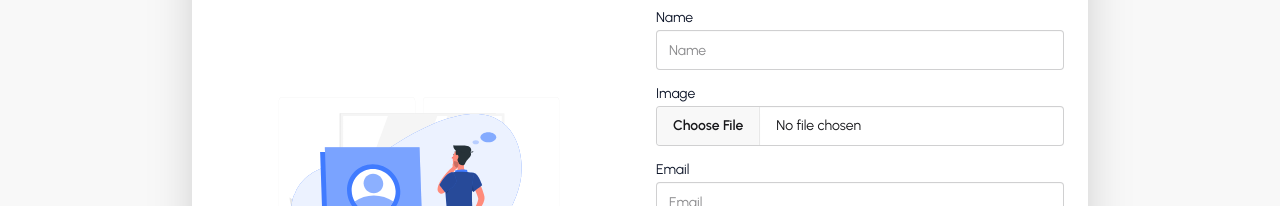
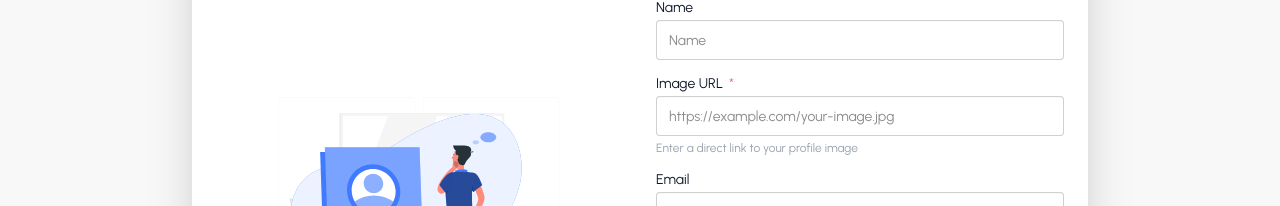
Before and after one commit to hasnatfahmidkhan/scholar-stream, a React (Vite) app: page /signUp in a window 1280 px wide. Shown: the part 209-415 px from the top of the page. Built offline with nearby package versions, Linux system fonts and the light colour scheme; no server answers.

Commit message:
remove upload image in sign up added url system & when user sign up with email pass store the user data in db

```diff
--- /dev/null
+++ b/src/hooks/useAxios.jsx
@@ -0,0 +1,27 @@
+import axios from "axios";
+import React, { useEffect } from "react";
+import useAuth from "./useAuth";
+
+const instance = axios.create({
+  baseURL: import.meta.env.VITE_DOMAIN_URL,
+});
+
+const useAxios = () => {
+  const { user } = useAuth();
+  useEffect(() => {
+    const requestInterceptor = axios.interceptors.request.use(
+      (config) => {
+        config.headers.Authorization = `Bearer ${user.accessToken}`;
+        return config;
+      },
+      (err) => {}
+    );
+
+    return () => {
+      axios.interceptors.request.eject(requestInterceptor);
+    };
+  }, [user]);
+  return instance;
+};
+
+export default useAxios;
--- a/src/pages/Authentication/SignIn/SignIn.jsx
+++ b/src/pages/Authentication/SignIn/SignIn.jsx
@@ -29,7 +29,7 @@ const SignIn = () => {
 
   const onSubmit = async (data) => {
     setAuthLoading(true);
-    const { email, password, rememberMe } = data;
+    const { email, password } = data;
     try {
       const { user } = await signInWithEmailPassFunc(email, password);
       setUser(user);
--- a/src/pages/Authentication/SignUp/SignUp.jsx
+++ b/src/pages/Authentication/SignUp/SignUp.jsx
@@ -4,11 +4,12 @@ import { Link, useLocation, useNavigate } from "react-router";
 import SocialBtn from "../../../components/SocialBtn";
 import Lottie from "lottie-react";
 import signupAnimation from "../../../assets/animations/Login.json";
-import { uploadImage } from "../../../utils";
 import useAuth from "../../../hooks/useAuth";
 import toast from "react-hot-toast";
+import useAxios from "../../../hooks/useAxios";
 
 const SignUp = () => {
+  const axiosInstance = useAxios();
   const {
     signUpWithEmailPassFunc,
     authLoading,
@@ -28,14 +29,16 @@ const SignUp = () => {
   const onSubmit = async (data) => {
     setAuthLoading(true);
     const { image, email, password, name } = data;
-    const imgFile = image[0];
-    const photoURL = await uploadImage(imgFile);
 
     try {
       const { user } = await signUpWithEmailPassFunc(email, password);
       setUser(user);
-      await updateProfileFunc(name, photoURL);
-      navigate(state || "/");
+      await updateProfileFunc(name, image);
+      const userInfo = { email, photoURL: image, displayName: name };
+      const { data } = await axiosInstance.post("/users", userInfo);
+      if (data.insertedId) {
+        navigate(state || "/");
+      }
     } catch (error) {
       toast.error(error.message);
     } finally {
@@ -122,41 +125,34 @@ const SignUp = () => {
                     )}
                   </div>
 
-                  {/* Image Field */}
+                  {/* Image URL Field */}
                   <div>
-                    <label className="custom-label">Image</label>
+                    <label className="custom-label">
+                      Image URL <span className="text-error">*</span>
+                    </label>
                     <input
-                      type="file"
-                      className={`file-input focus:border-primary focus:outline-none w-full ${
-                        errors.image ? "file-input-error" : ""
+                      type="url"
+                      className={`input focus:border-primary focus:outline-none w-full ${
+                        errors.image ? "input-error" : ""
                       }`}
-                      accept="image/*"
+                      placeholder="https://example.com/your-image.jpg"
                       {...register("image", {
-                        required: "Profile image is required",
-                        validate: {
-                          fileSelected: (files) =>
-                            files?.length > 0 || "Please select an image",
-                          fileSize: (files) =>
-                            !files[0] ||
-                            files[0].size <= 2 * 1024 * 1024 ||
-                            "Image size must be less than 2MB",
-                          fileType: (files) =>
-                            !files[0] ||
-                            [
-                              "image/jpeg",
-                              "image/jpg",
-                              "image/png",
-                              "image/webp",
-                            ].includes(files[0].type) ||
-                            "Only JPG, JPEG, PNG, and WebP images are allowed",
+                        pattern: {
+                          value:
+                            /^https?:\/\/.+\.(jpg|jpeg|png|gif|webp|svg)(\?.*)?$/i,
+                          message:
+                            "Please enter a valid image URL (jpg, jpeg, png, gif, webp, svg)",
                         },
                       })}
                     />
                     {errors.image && (
-                      <span className="text-error text-sm">
+                      <span className="text-error text-sm mt-1 block">
                         {errors.image.message}
                       </span>
                     )}
+                    <p className="text-xs text-gray-400 mt-1">
+                      Enter a direct link to your profile image
+                    </p>
                   </div>
 
                   {/* Email Field */}
--- a/src/utils/index.js
+++ b/src/utils/index.js
@@ -8,9 +8,10 @@ export const uploadImage = async (imgFile) => {
     formData.append("image", imgFile);
     // host the image
     const { data } = await axios.post(
-      import.meta.env.VITE_HOSTING_URL,
+      "https://api.imgbb.com/1/upload?key=cc51b77e58af1426c3492c9240b3764b",
       formData
     );
+    console.log(data);
     return data?.data?.url;
   } catch (error) {
     console.error(error);
```
